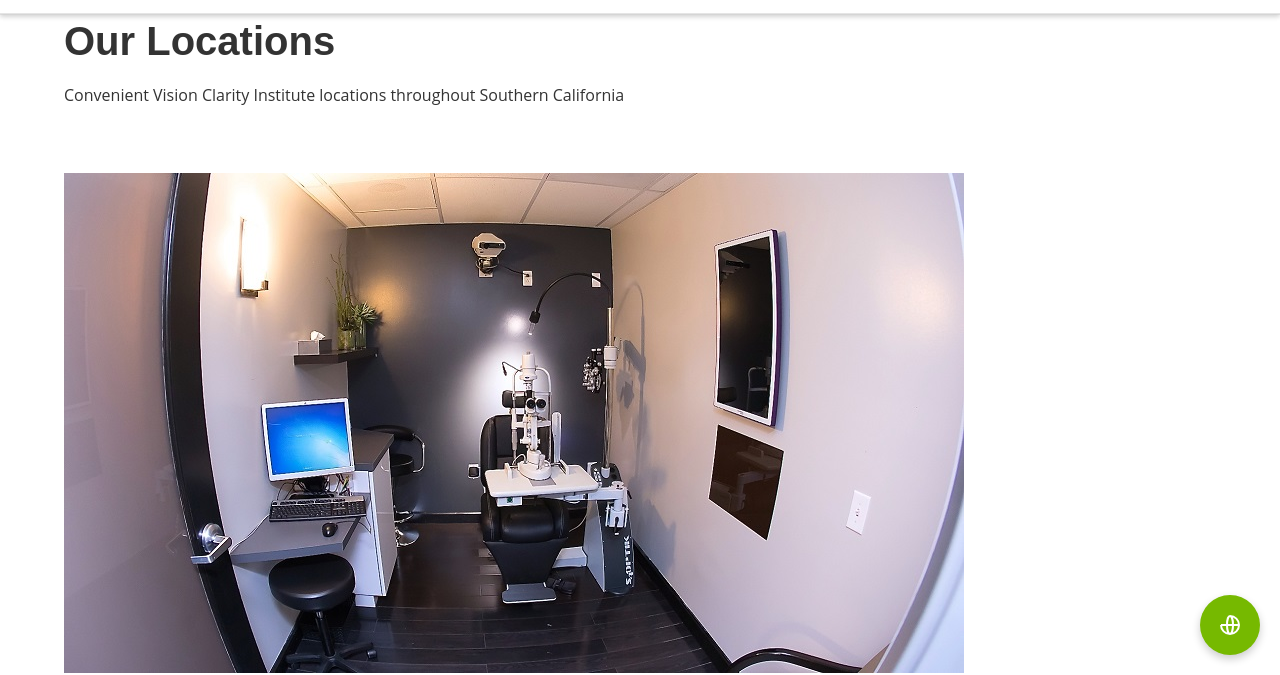
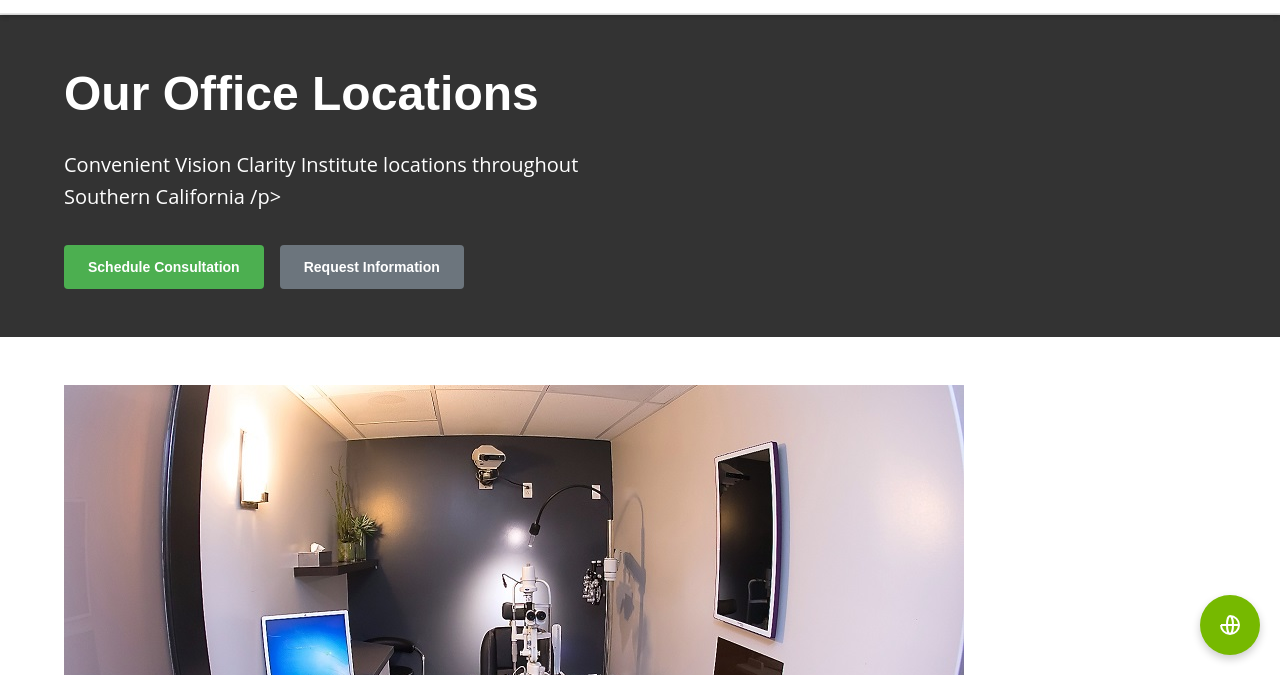
Before and after one commit to jeflowers/vision-clarity-website, a website: page pages/locations.html in a window 1280 px wide. Shown: the part 125-800 px from the top of the page. Drawn offline with Linux system fonts and the light colour scheme.

Commit message:
Update locations.html
added Hero section

```diff
--- a/pages/locations.html
+++ b/pages/locations.html
@@ -25,11 +25,19 @@
 <body>
     <header class="header"></header>
 
-    <!-- Page Header -->
-    <section class="page-header">
+    <!-- Hero Section -->
+    <section class="hero">
         <div class="container">
-            <h1>Our Locations</h1>
-            <p>Convenient Vision Clarity Institute locations throughout Southern California</p>
+            <div class="hero-grid">
+                <div class="hero-content">
+                    <h1 data-i18n="services.header.title">Our Office Locations</h1>
+                    <p data-i18n="services.header.subtitle">Convenient Vision Clarity Institute locations throughout Southern California /p>
+                    <div class="hero-cta">
+                        <button class="btn btn-primary open-modal" data-form-type="consultation" data-i18n="global.buttons.schedule">Schedule Consultation</button>
+                        <button class="btn btn-secondary open-modal" data-form-type="inquiry" data-i18n="global.buttons.inquiry">Request Information</button>
+                    </div>
+                </div>
+            </div>
         </div>
     </section>
 
```
